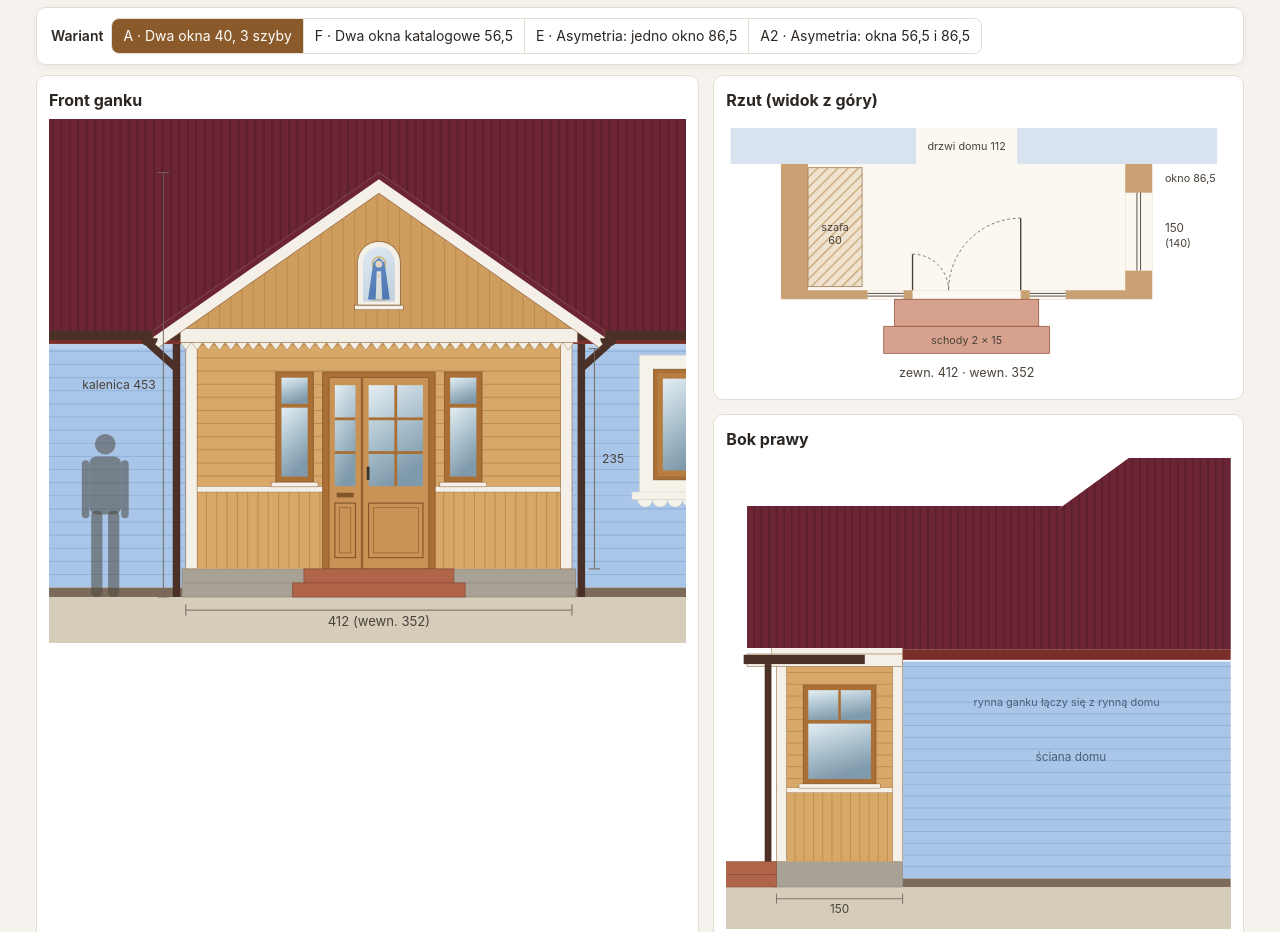
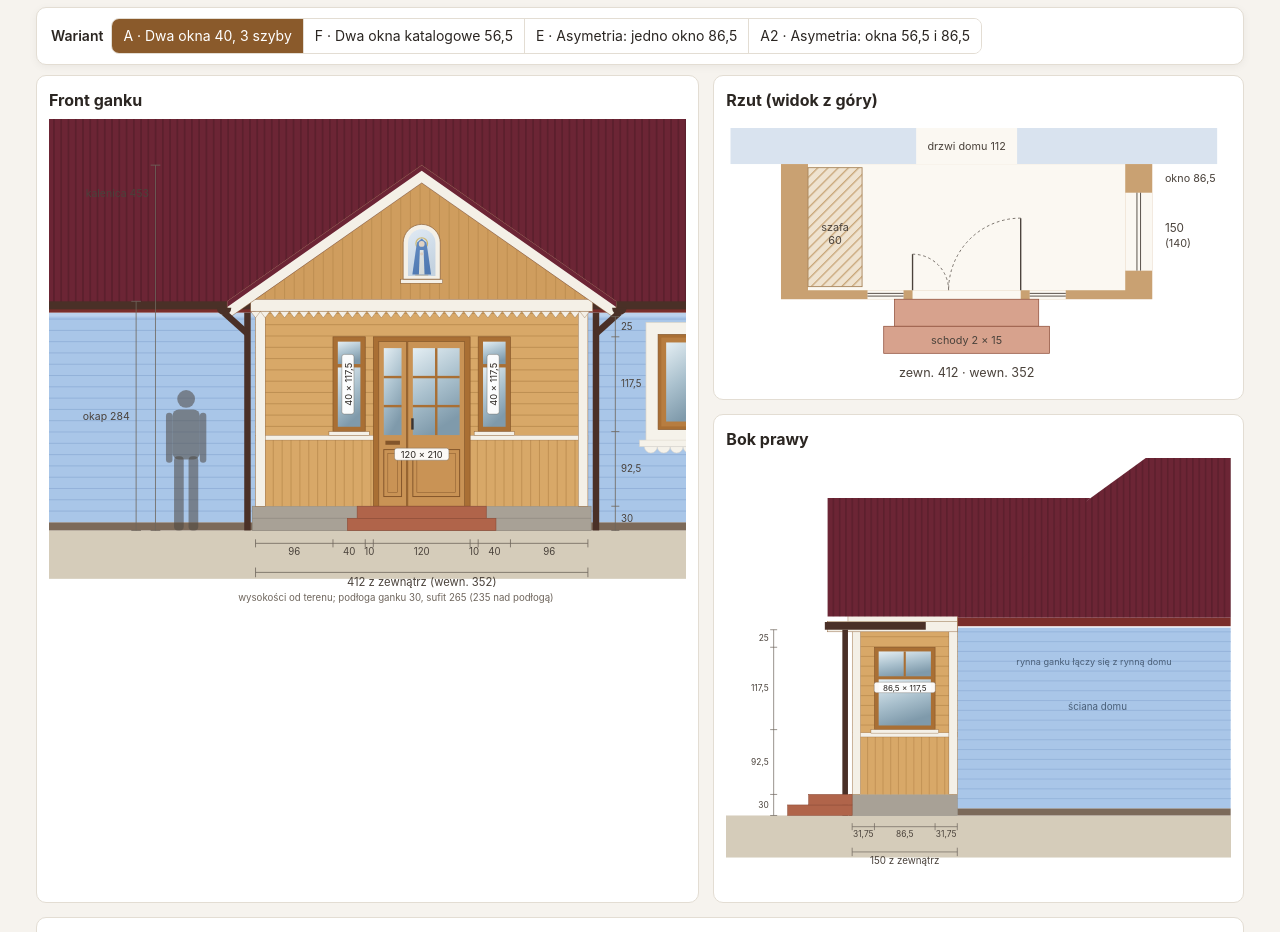
Before and after one commit to drosth85/ganek, a plain HTML site: page ganek-warianty.html in a window 1280 px wide. Shown: the part 1452-2384 px from the top of the page. Drawn offline with Linux system fonts and the light colour scheme.

Commit message:
Wymiary na rysunkach frontu i boku
Co-Authored-By: Claude Opus 5.5 <noreply@anthropic.com>

```diff
--- a/ganek-warianty.html
+++ b/ganek-warianty.html
@@ -462,6 +462,27 @@ function dimV(b, x, ya, yb2, label, left) {
   TX(b, left ? x - 8 : x + 8, (ya + yb2) / 2 - 5, label, 13, left ? 'end' : 'start');
 }
 
+// Dimension chains for the close-up drawings: every opening edge gets a tick.
+const r2 = v => Math.round(v * 100) / 100, fmt2 = v => String(r2(v)).replace('.', ',');
+function chainH(b, xs, yy) {
+  xs = [...new Set(xs.map(r2))].sort((a, b2) => a - b2);
+  L(b, xs[0], yy, xs[xs.length - 1], yy, '#6f665d', 1);
+  xs.forEach(x => L(b, x, yy - 5, x, yy + 5, '#6f665d', 1));
+  for (let i = 0; i < xs.length - 1; i++) TX(b, (xs[i] + xs[i + 1]) / 2, yy - 15, fmt2(xs[i + 1] - xs[i]), 12);
+}
+function chainV(b, x, ys, left) {
+  ys = [...new Set(ys.map(r2))].sort((a, b2) => a - b2);
+  L(b, x, ys[0], x, ys[ys.length - 1], '#6f665d', 1);
+  ys.forEach(v => L(b, x - 5, v, x + 5, v, '#6f665d', 1));
+  for (let i = 0; i < ys.length - 1; i++) TX(b, left ? x - 7 : x + 7, (ys[i] + ys[i + 1]) / 2 - 4, fmt2(ys[i + 1] - ys[i]), 12, left ? 'end' : 'start');
+}
+// size label on an opening, rotated for narrow ones
+function sizeLabel(b, o) {
+  const s = `${fmt2(o.w)} × ${fmt2(o.h)}`, rot = o.w < 60, cx = o.x + o.w / 2, cy = o.yb + o.h * (o.t === 'door' ? 0.3 : 0.5);
+  const tw = s.length * 6.6 + 8;
+  b.push(`<g transform="translate(${n(cx)},${n(y(cy))})${rot ? ' rotate(-90)' : ''}"><rect x="${n(-tw / 2)}" y="-9" width="${n(tw)}" height="15" rx="3" fill="#fffffff2" stroke="#6f665d" stroke-width="0.5"/><text x="0" y="3" font-size="11.5" text-anchor="middle" fill="#2b2622" font-family="-apple-system,system-ui,sans-serif">${s}</text></g>`);
+}
+
 function facade(vk, mode) {
   const b = [];
   b.push(`<rect x="-300" y="${y(0)}" width="2200" height="60" fill="#d5ccba"/>`);
@@ -475,11 +496,18 @@ function facade(vk, mode) {
   }
   if (mode === 'gclean') return `<svg viewBox="240 110 680 560" xmlns="http://www.w3.org/2000/svg">${b.join('')}</svg>`;
   person(b, 300);
-  const { rY } = roofGeom();
-  dimH(b, G.x0, G.x1, -14, '412 (wewn. 352)');
-  dimV(b, 822, 30, 265, '235');
-  dimV(b, 362, 0, rY, `kalenica ${Math.round(rY)}`, true);
-  return `<svg viewBox="240 110 680 560" xmlns="http://www.w3.org/2000/svg">${b.join('')}</svg>`;
+  const { rY, eY } = roofGeom(), v = VV(vk);
+  const ops = v.front.filter(o => o.t === 'door' || o.t === 'win');
+  ops.filter(o => !o.tr || o.h >= 15).forEach(o => sizeLabel(b, o));
+  // widths: wall, gaps and openings along the front; then the overall width
+  chainH(b, [G.x0, G.x1, ...ops.flatMap(o => [o.x, o.x + o.w])], -16);
+  dimH(b, G.x0, G.x1, -52, '412 z zewnątrz (wewn. 352)');
+  // heights from the ground: floor, sills, heads, transoms, ceiling
+  chainV(b, 832, [0, 30, ...ops.flatMap(o => [o.yb, o.yb + o.h]), 265]);
+  dimV(b, 262, 0, rY, '', true); TX(b, 254, rY - 40, `kalenica ${Math.round(rY)}`, 13, 'end');
+  dimV(b, 238, 0, eY, `okap ${Math.round(eY)}`, true);
+  TX(b, 560, -88, 'wysokości od terenu; podłoga ganku 30, sufit 265 (235 nad podłogą)', 12, 'middle', '#6f665d');
+  return `<svg viewBox="130 110 790 650" xmlns="http://www.w3.org/2000/svg">${b.join('')}</svg>`;
 }
 
 function sideView(vk) {
@@ -511,9 +539,13 @@ function sideView(vk) {
   TX(b, 445, 215, st.eave === 'rynna' ? 'rynna ganku łączy się z rynną domu' : 'rynna ganku 30 cm nad rynną domu', 13, 'middle', '#4a5f78');
   R(b, fx - 92, 0, 92, 15, '#b0644a', '#8d4c37', 0.8);
   R(b, fx - 62, 15, 62, 15, '#b0644a', '#8d4c37', 0.8);
-  dimH(b, fx, hx, -14, '150');
+  const sops = v.side.filter(o => o.t === 'win');
+  sops.forEach(o => sizeLabel(b, o));
+  chainH(b, [fx, hx, ...sops.flatMap(o => [o.x, o.x + o.w])], -16);
+  dimH(b, fx, hx, -52, '150 z zewnątrz');
+  chainV(b, -12, [0, 30, ...sops.flatMap(o => [o.yb, o.yb + o.h]), 265], true);
   TX(b, 450, 150, 'ściana domu', 14, 'middle', '#4a5f78');
-  return `<svg viewBox="40 110 600 560" xmlns="http://www.w3.org/2000/svg">${b.join('')}</svg>`;
+  return `<svg viewBox="-80 110 720 620" xmlns="http://www.w3.org/2000/svg">${b.join('')}</svg>`;
 }
 
 function plan(vk) {
```
